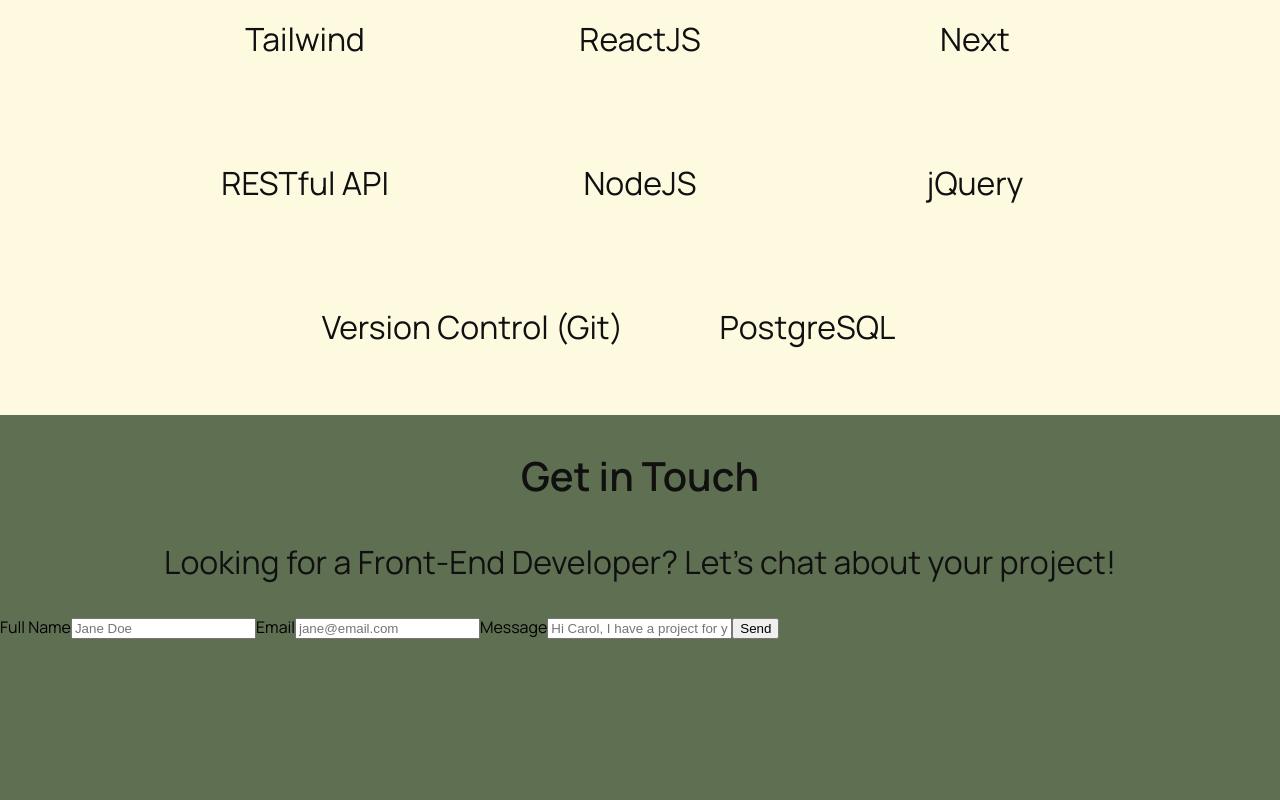
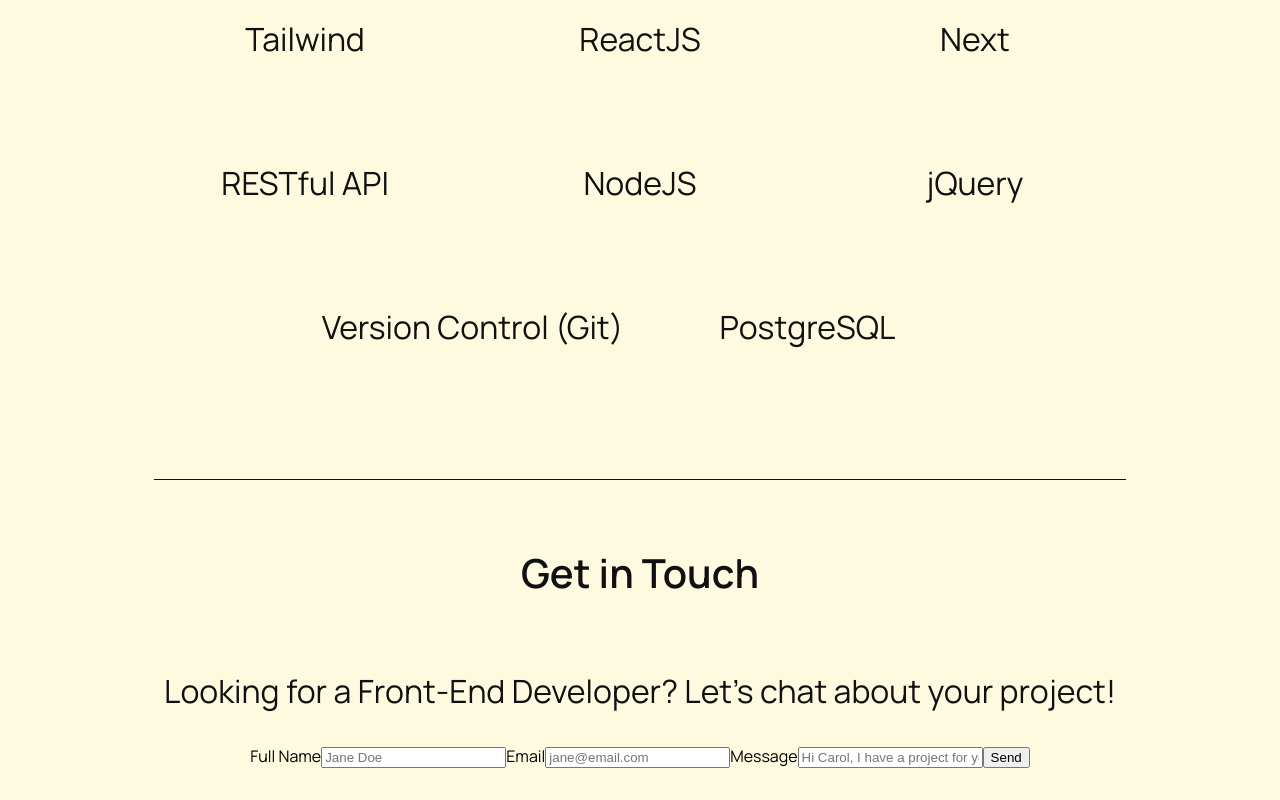
Before and after one commit to CarolANikolic/portfolio, a Next.js app: page / in a window 1280 px wide. Shown: the part 4964-5764 px from the top of the page. Before the commit the page ends 5603 px from the top, so only its background shows below. Built offline with nearby package versions, Linux system fonts and the light colour scheme; no server answers.

Commit message:
style: add basic style on contact form.

```diff
--- a/components/ContactForm/index.js
+++ b/components/ContactForm/index.js
@@ -5,6 +5,7 @@
 import emailjs from 'emailjs-com';
 import validationSchema from '@/objects/formValidationSchema';
 import TitleAndText from '../TitleAndText';
+import styles from "./index.module.css";
 
 export default function ContactForm() {
     const [status, setStatus] = useState(""); // For showing submission status (success or error)
@@ -31,7 +32,9 @@
     };
 
     return (
-        <section>
+        <section className={styles.formSection}>
+            <div className={styles.formContainer}>
+                <hr></hr>
                 <TitleAndText
                 title="h2"
                 titleContent="Get in Touch"
@@ -73,6 +76,7 @@
                 </Formik>
 
                 {status && <p>{status}</p>}
+            </div>
         </section>
     );
 }
--- /dev/null
+++ b/components/ContactForm/index.module.css
@@ -0,0 +1,10 @@
+.formSection {
+    background-color: var(--yellow);
+}
+
+.formContainer {
+    padding: 2rem;
+    display: flex;
+    flex-direction: column;
+    align-items: center;
+}
--- a/components/PortfolioSection/index.js
+++ b/components/PortfolioSection/index.js
@@ -14,7 +14,6 @@
 import todoListColor from "@/public/images/todo-list.png";
 import qrCodeBlack from "@/public/images/qr-code-black.png";
 import qrCodeColor from "@/public/images/qr-code.png";
-
 import styles from "./index.module.css";
 
 export default function PortfolioSection() {
```
Lines whose indentation alone changed are shown as unchanged.
